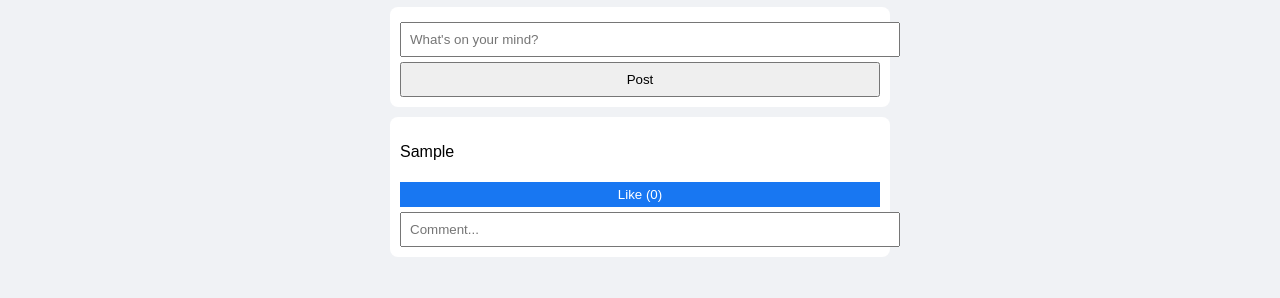
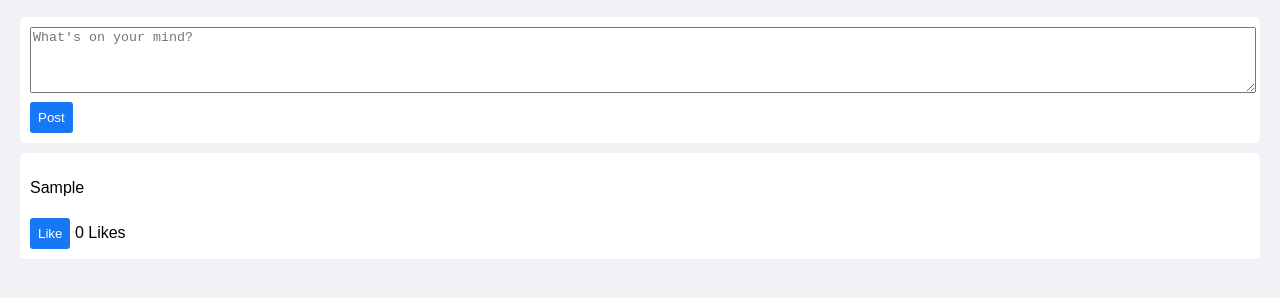
Before and after one commit to shrabonarkar-png/mini-facebook, a plain HTML site: page index.html in a window 1280 px wide. Both pictures are taken after typing "Sample" into the empty fields and a click on the button "Post". Shown: the part 56-354 px from the top of the page. Drawn offline with Linux system fonts and the light colour scheme.

Commit message:
Add HTML code

```diff
--- a/index.html
+++ b/index.html
@@ -7,7 +7,6 @@
       font-family: Arial;
       background: #f0f2f5;
       margin: 0;
-      padding: 0;
     }
     .header {
       background: #1877f2;
@@ -17,37 +16,35 @@
       font-size: 20px;
     }
     .container {
-      max-width: 500px;
-      margin: auto;
-      padding: 10px;
+      padding: 20px;
     }
     .post-box {
       background: white;
       padding: 10px;
-      border-radius: 8px;
       margin-bottom: 10px;
+      border-radius: 5px;
     }
-    input, button {
+    textarea {
+      width: 100%;
+      height: 60px;
+    }
+    button {
+      margin-top: 5px;
       padding: 8px;
-      margin-top: 5px;
-      width: 100%;
+      background: #1877f2;
+      color: white;
+      border: none;
+      border-radius: 3px;
     }
     .post {
       background: white;
       padding: 10px;
       margin-top: 10px;
-      border-radius: 8px;
-    }
-    .btn {
-      margin-top: 5px;
-      background: #1877f2;
-      color: white;
-      border: none;
-      padding: 5px;
-      cursor: pointer;
+      border-radius: 5px;
     }
   </style>
 </head>
+
 <body>
 
 <div class="header">Mini Facebook</div>
@@ -55,7 +52,7 @@
 <div class="container">
 
   <div class="post-box">
-    <input id="postInput" placeholder="What's on your mind?">
+    <textarea id="postText" placeholder="What's on your mind?"></textarea>
     <button onclick="addPost()">Post</button>
   </div>
 
@@ -65,36 +62,27 @@
 
 <script>
 function addPost() {
-  let text = document.getElementById("postInput").value;
+  var text = document.getElementById("postText").value;
   if(text === "") return;
 
-  let post = document.createElement("div");
-  post.className = "post";
+  var postDiv = document.createElement("div");
+  postDiv.className = "post";
 
-  post.innerHTML = `
+  postDiv.innerHTML = `
     <p>${text}</p>
-    <button class="btn" onclick="likePost(this)">Like (0)</button>
-    <input placeholder="Comment..." onkeypress="addComment(event, this)">
-    <div></div>
+    <button onclick="likePost(this)">Like</button>
+    <span> 0 Likes</span>
   `;
 
-  document.getElementById("posts").prepend(post);
-  document.getElementById("postInput").value = "";
+  document.getElementById("posts").prepend(postDiv);
+  document.getElementById("postText").value = "";
 }
 
 function likePost(btn) {
-  let count = parseInt(btn.innerText.match(/\d+/)[0]);
+  var span = btn.nextElementSibling;
+  var count = parseInt(span.innerText);
   count++;
-  btn.innerText = "Like (" + count + ")";
-}
-
-function addComment(e, input) {
-  if(e.key === "Enter") {
-    let comment = document.createElement("p");
-    comment.innerText = input.value;
-    input.nextElementSibling.appendChild(comment);
-    input.value = "";
-  }
+  span.innerText = count + " Likes";
 }
 </script>
 
```
